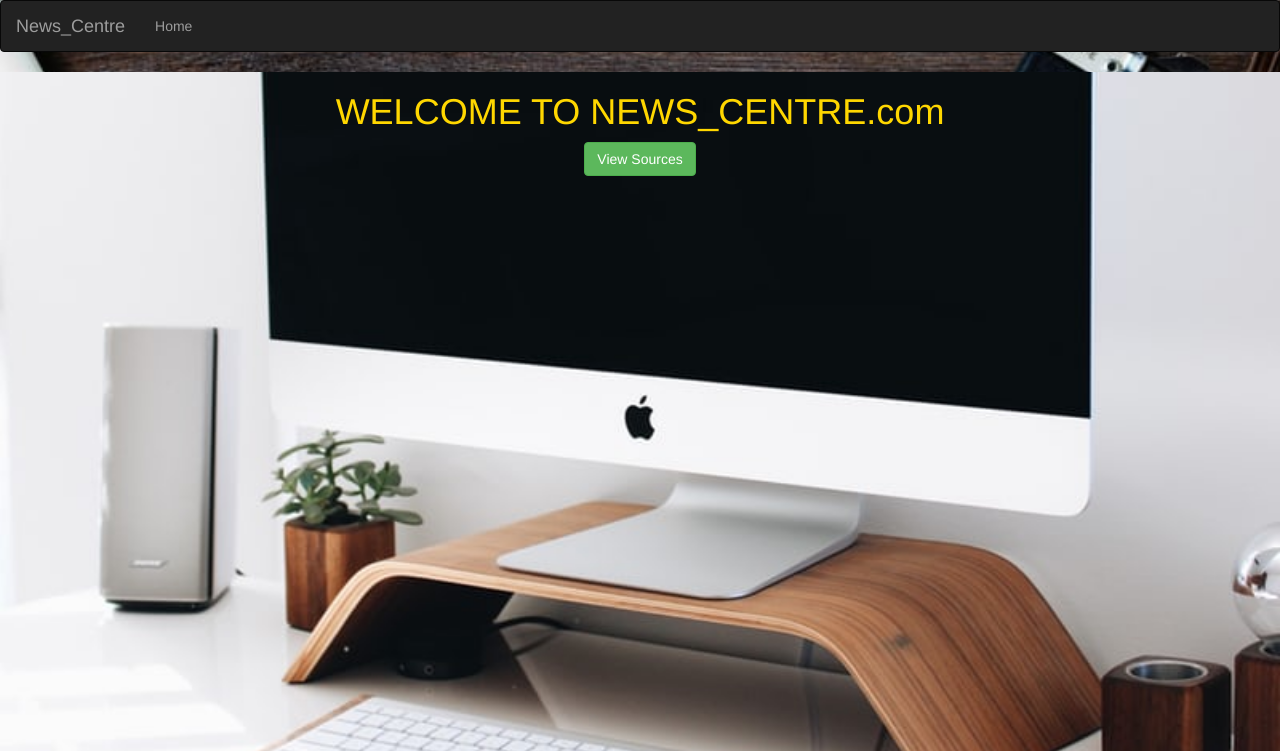
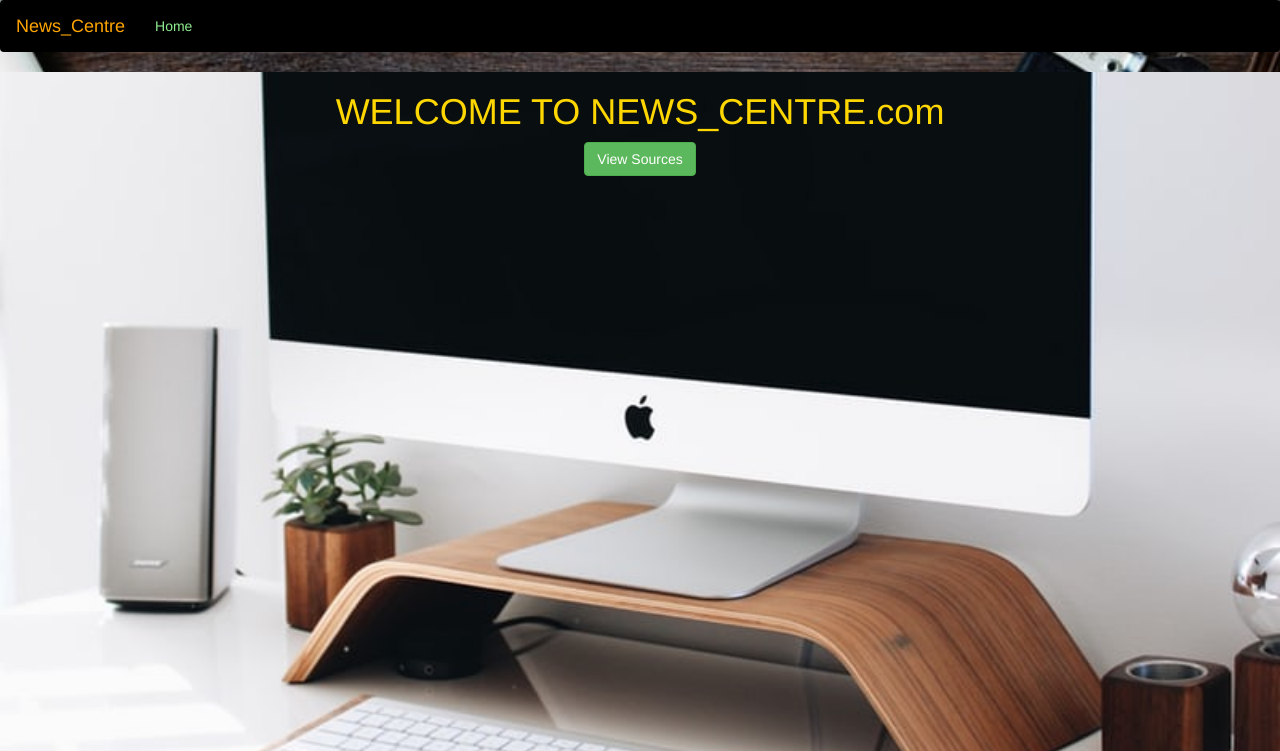
Before and after one commit to petermirithu/pyra-s_news_centre, a Flask app: template news_app/templates/index.html in a window 1280 px wide. Shown: the top 751 px of the page. Run offline with Flask 2, Linux system fonts and the light colour scheme; the template is opened without the code that fills it, so the values that code supplies are empty; some libraries are stand-ins or nearby versions.

Commit message:
change background for th navbar to black.

```diff
--- a/news_app/templates/navbar.html
+++ b/news_app/templates/navbar.html
@@ -1,4 +1,4 @@
-<div class="navbar navbar-inverse" role="navigation">
+<div class="navbar" style="background-color:black" role="navigation">
   <div class="container-fluid">
     <div class="navbar-header">
       <button type="button" class="navbar-toggle" data-toggle="collapse" data-target=".navbar-collapse">
@@ -7,12 +7,12 @@
         <span class="icon-bar"></span>
         <span class="icon-bar"></span>
       </button>
-      <a class="navbar-brand" href="/">News_Centre</a>
+      <a class="navbar-brand" style="color:orange "href="/">News_Centre</a>
     </div>
 
     <div class="navbar-collapse collapse">
       <ul class="nav navbar-nav">
-        <li><a href="/">Home</a></li>
+        <li><a href="/" style="color:lightgreen">Home</a></li>
       </ul>
     </div>
   </div>
```
